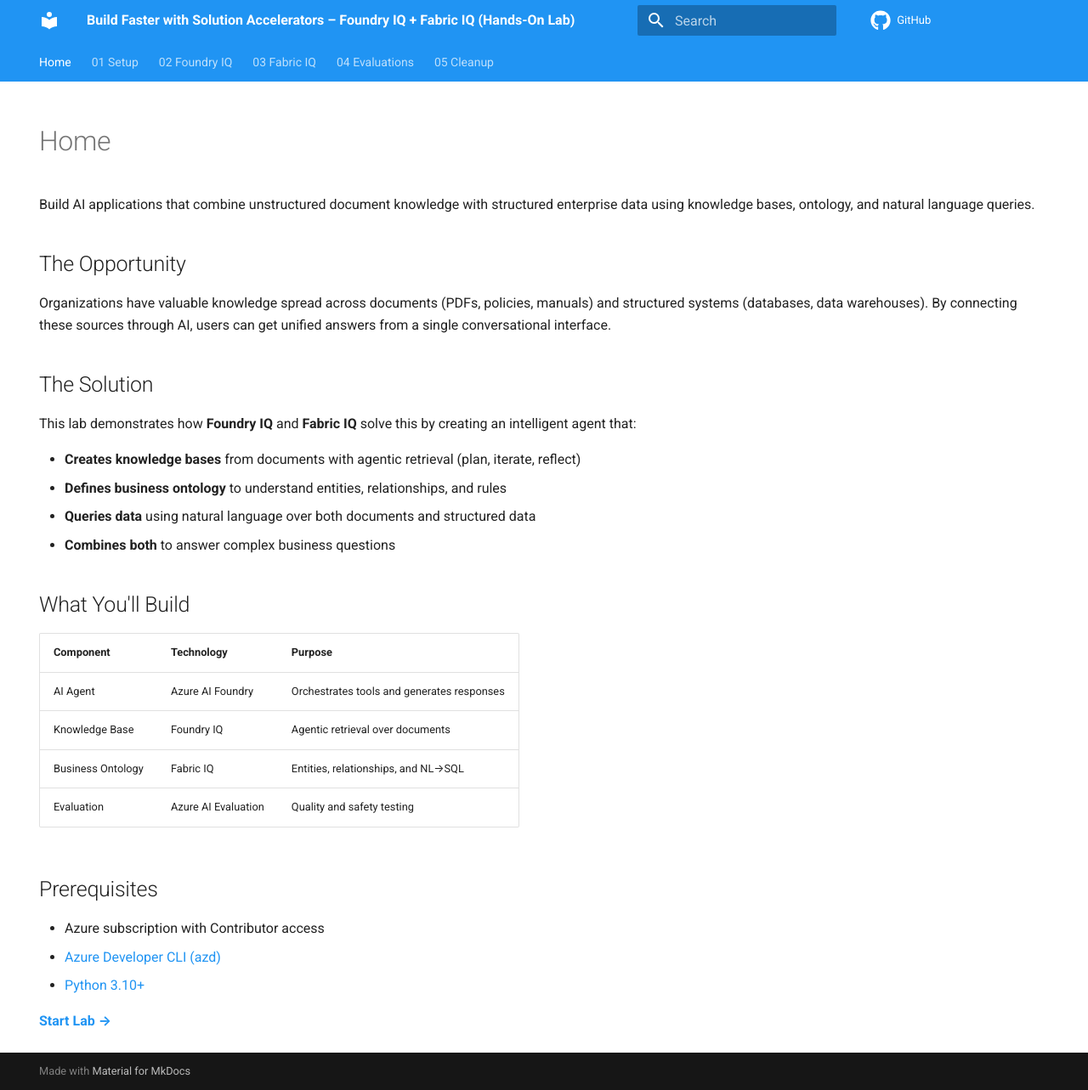
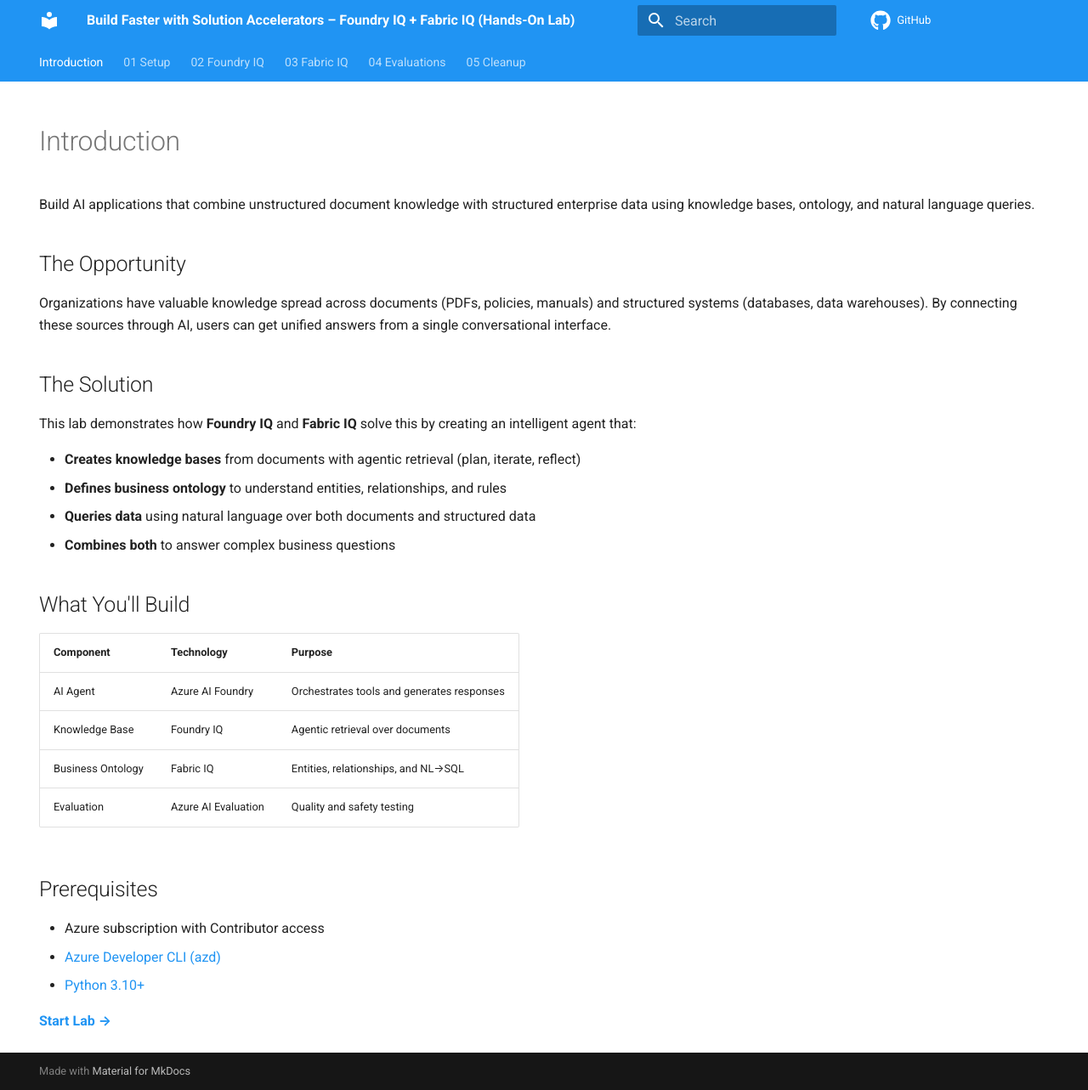
Before and after one commit to nchandhi/nc-iq-tc, an MkDocs documentation site: the page built from docs/docs/index.md, in a window 1280 px wide and 1283 px high. Shown: the whole window at 85% size. Built offline with MkDocs 1.6.1 and Material for MkDocs 9.7.7, drawn with Linux system fonts in a browser that asks for light colours; comment, search, counter and statistics services are not loaded.

Commit message:
Change Home to Introduction

```diff
--- a/docs/docs/index.md
+++ b/docs/docs/index.md
@@ -2,8 +2,9 @@
 hide:
   - navigation
   - toc
-title: ""
 ---
+
+# Introduction
 
 Build AI applications that combine unstructured document knowledge with structured enterprise data using knowledge bases, ontology, and natural language queries.
 
--- a/docs/mkdocs.yml
+++ b/docs/mkdocs.yml
@@ -16,7 +16,7 @@
     repo: fontawesome/brands/github
 
 nav:
-  - Home: index.md
+  - Introduction: index.md
   - 01 Setup:
     - Overview: 01-setup/index.md
     - Deploy Infrastructure: 01-setup/deploy.md
```
